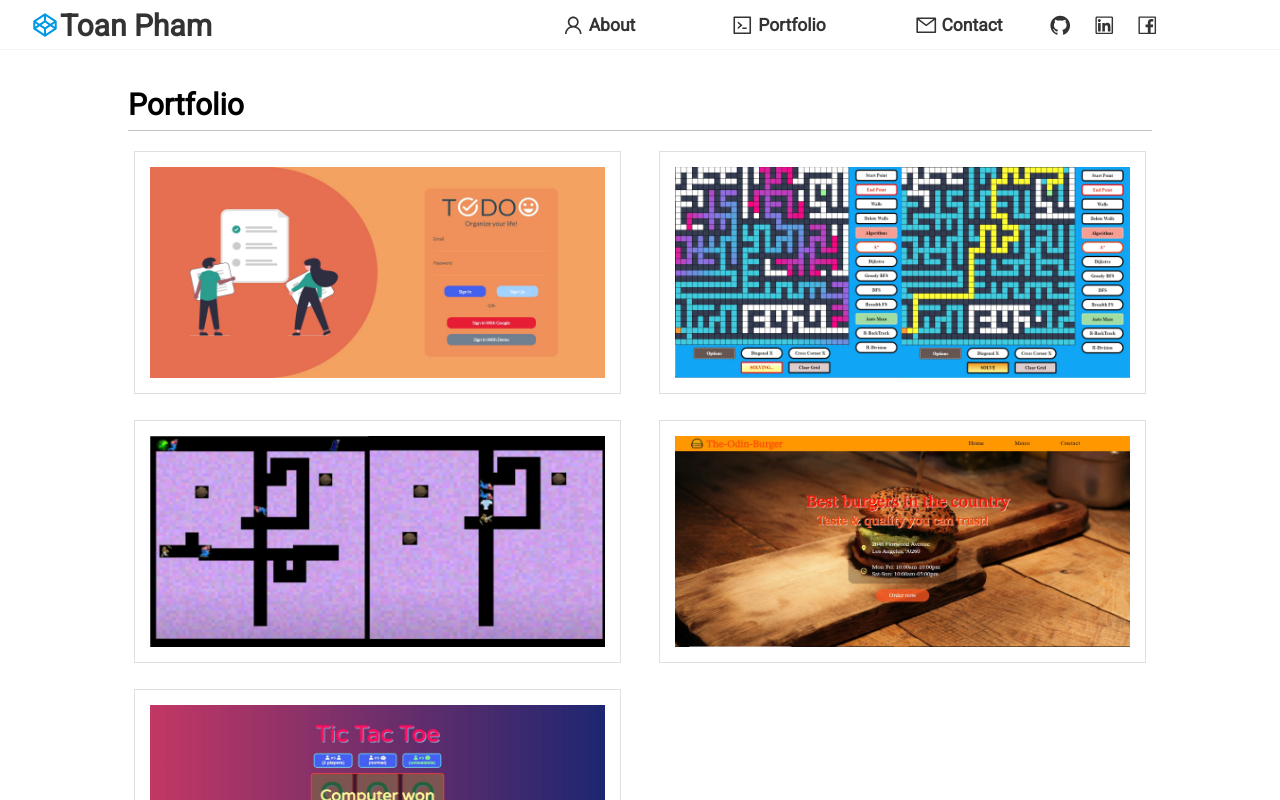
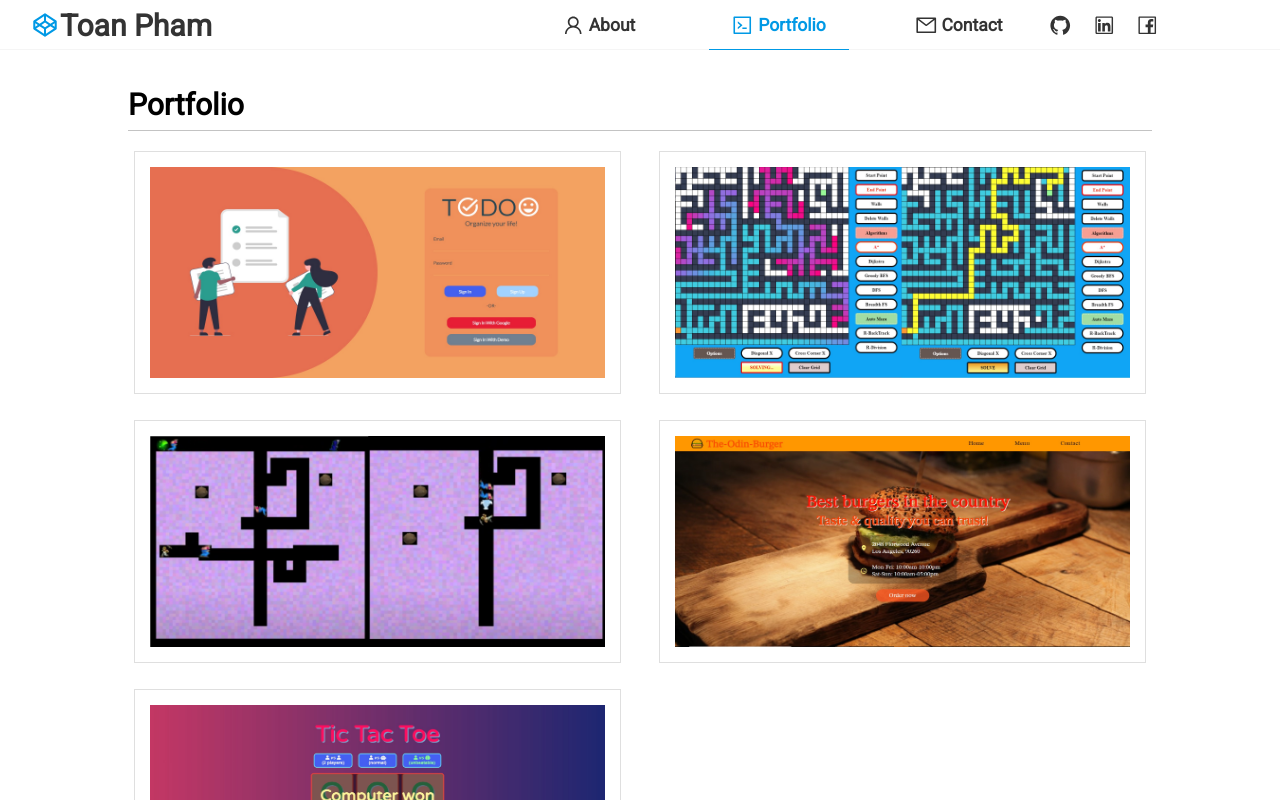
Before and after one commit to toan95dn/Portfolio, a React app: page /#/Portfolio in a window 1280 px wide. Shown: the top 800 px of the page. Built offline with nearby package versions, Linux system fonts and the light colour scheme; the HTML template or start-up script is replaced by a standard one.

Commit message:
add show active tab when clicked

```diff
--- a/src/Components/Navbar/Navbar.js
+++ b/src/Components/Navbar/Navbar.js
@@ -1,6 +1,6 @@
 import React from "react";
 import { useState, useEffect } from "react";
-import { Link } from "react-router-dom";
+import { Link, NavLink } from "react-router-dom";
 
 import NavbarStyle from "./NavbarStyle.scss";
 
@@ -61,38 +61,23 @@ const Navbar = () => {
       <div className={`linksContainer ${isOpen ? "active" : ""}`}>
         <nav className="tabs">
           <ul>
-            <li
-              onClick={() => {
-                handleChangeTab("About");
-              }}
-              className={Tabs["About"] ? "active" : ""}
-            >
-              <Link to="/About">
+            <li>
+              <NavLink to="/About">
                 <AiOutlineUser className="icons" />
                 &nbsp;About
-              </Link>
+              </NavLink>
             </li>
-            <li
-              onClick={() => {
-                handleChangeTab("Portfolio");
-              }}
-              className={Tabs["Portfolio"] ? "active" : ""}
-            >
-              <Link to="/Portfolio">
+            <li>
+              <NavLink to="/Portfolio">
                 <AiOutlineCode className="icons" />
                 &nbsp;Portfolio
-              </Link>
+              </NavLink>
             </li>
-            <li
-              onClick={() => {
-                handleChangeTab("Contact");
-              }}
-              className={Tabs["Contact"] ? "active" : ""}
-            >
-              <Link to="/Contact">
+            <li>
+              <NavLink to="/Contact">
                 <AiOutlineMail className="icons" />
                 &nbsp;Contact
-              </Link>
+              </NavLink>
             </li>
           </ul>
         </nav>
--- a/src/Components/Navbar/NavbarStyle.scss
+++ b/src/Components/Navbar/NavbarStyle.scss
@@ -35,6 +35,7 @@ header {
 
     nav {
       display: flex;
+      height: 5rem;
       ul {
         display: flex;
         li {
@@ -58,10 +59,23 @@ header {
           margin: 0 0rem 0 4rem;
           height: 5rem;
           width: 14rem;
+
+          a {
+            position: relative;
+            display: flex;
+            width: 100%;
+            height: 100%;
+            justify-content: center;
+            align-items: center;
+            text-decoration: none;
+            color: inherit;
             transition: 0.25s ease-in-out;
 
+            &:hover {
+              color: #0099e5;
+            }
+
             &.active {
-            border-bottom: -0.15rem solid #0099e5;
               color: #0099e5;
             }
 
@@ -80,20 +94,6 @@ header {
             }
             &.active::before {
               width: 100%;
-          }
-          a {
-            display: flex;
-            width: 100%;
-            height: 100%;
-            justify-content: center;
-            align-items: center;
-            text-decoration: none;
-            color: inherit;
-            &:hover {
-              color: #0099e5;
-            }
-            &.active {
-              color: #0099e5;
             }
           }
         }
@@ -165,11 +165,12 @@ header {
       .tabs {
         ul {
           width: 100%;
+          height: 60vh;
           flex-direction: column;
           justify-content: space-evenly;
           align-items: center;
           li {
-            width: 70%;
+            width: 80%;
             margin: 0 3rem 0 4rem;
           }
         }
```
Also changed, not shown: 1 other file (tests, documents, lock files or other folders). Lines whose indentation alone changed are shown as unchanged.
